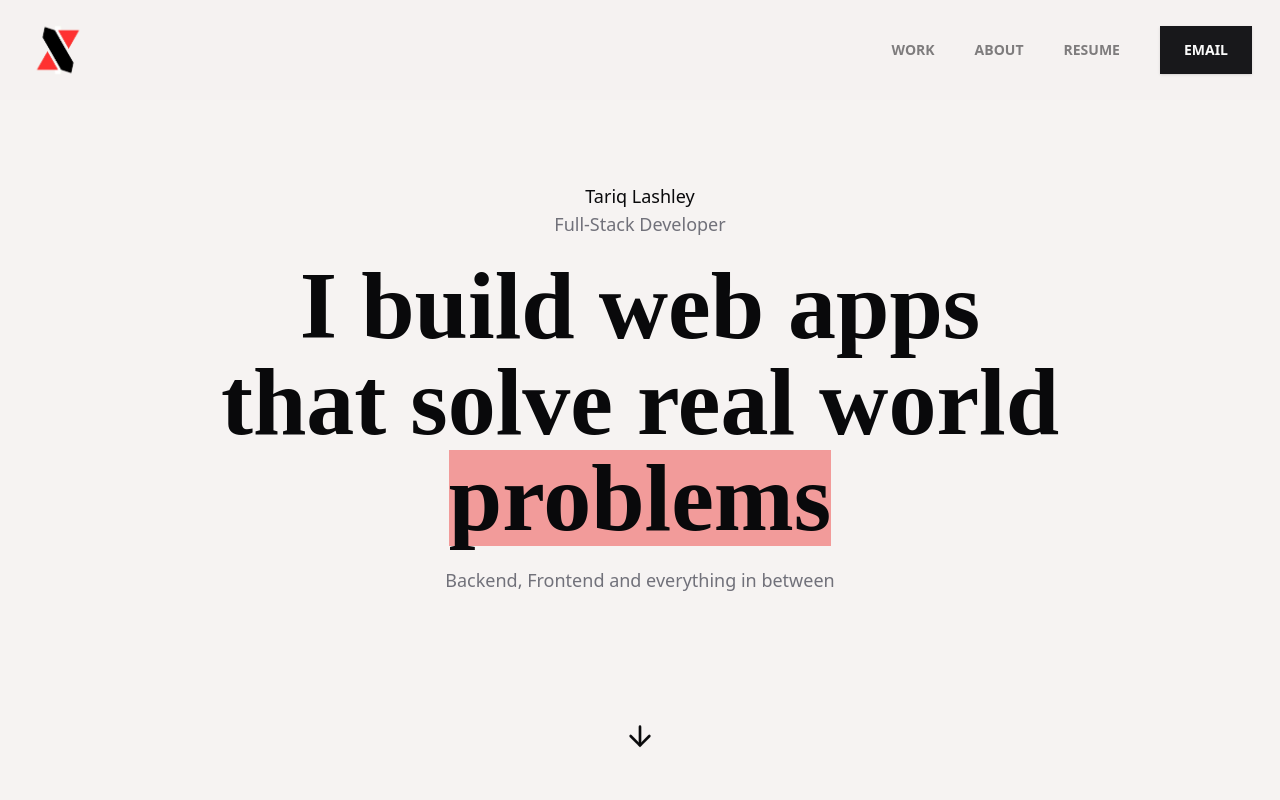
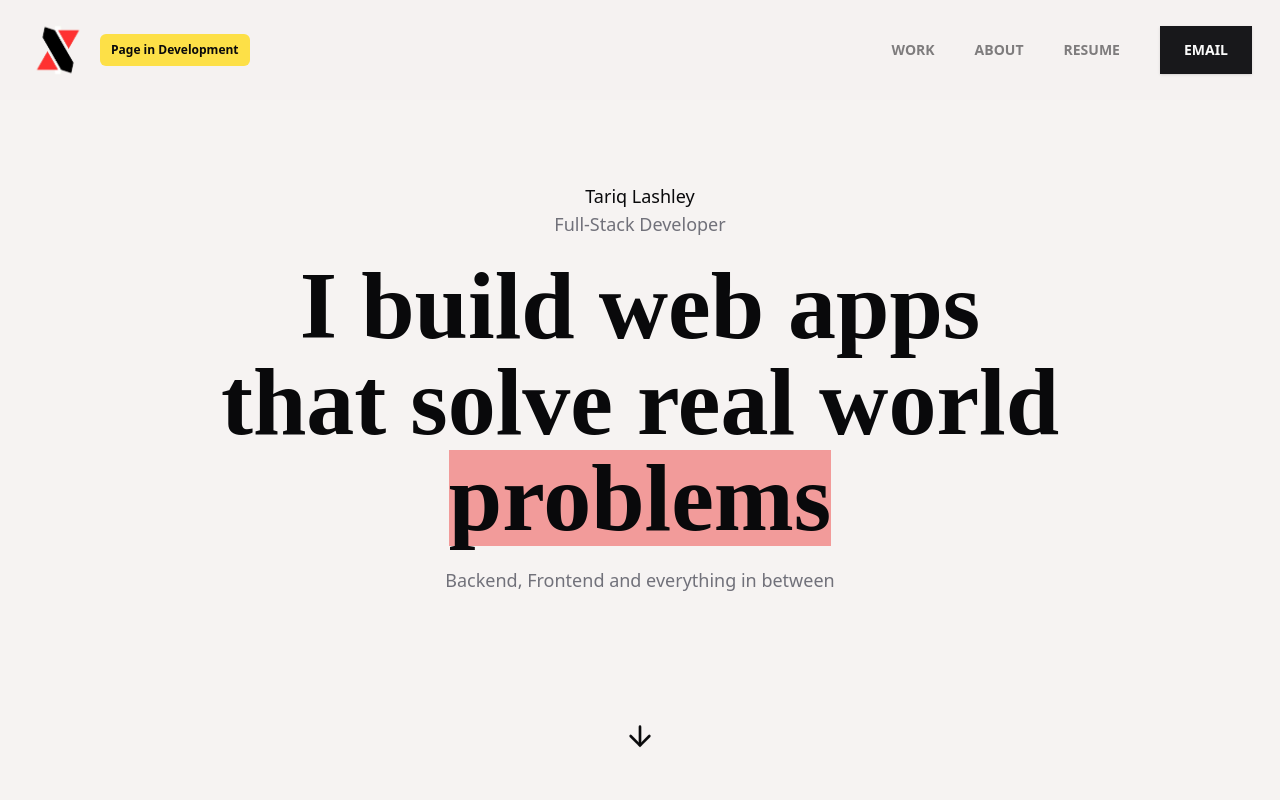
Before and after one commit to TariqLash/tariqlash.github.io, a Next.js app: page / in a window 1280 px wide. Shown: the top 800 px of the page. Built offline with nearby package versions, Linux system fonts and the light colour scheme.

Commit message:
added a badge to indicate its in progree

```diff
--- a/components/Navbar.jsx
+++ b/components/Navbar.jsx
@@ -13,6 +13,7 @@
 import { Separator } from './ui/separator'
 import { Menu } from 'lucide-react';
 import { useState } from 'react';
+import { Badge } from "@/components/ui/badge"
 
 
 const Navbar = () => {
@@ -22,8 +23,10 @@
 
   return (
     <nav className='flex items-center justify-between navbar bg-[#f6f3f2]/95 p-5 px-7 font-bold'>
-      <a href="/">
+      <a href="/" className='flex items-center'>
       <img src="locked.png" alt="logo" width={60} height={60} />
+      <Badge variant="warning" className="h-8 ml-3">Page in Development</Badge>
+
       </a>
       <div className='hidden md:flex'>
         <ul className='flex justify-around space-x-10 items-center text-sm'>
--- /dev/null
+++ b/components/ui/badge.jsx
@@ -0,0 +1,36 @@
+import * as React from "react"
+import { cva } from "class-variance-authority";
+
+import { cn } from "@/lib/utils"
+
+const badgeVariants = cva(
+  "inline-flex items-center rounded-md border px-2.5 py-0.5 text-xs font-semibold transition-colors focus:outline-none focus:ring-2 focus:ring-ring focus:ring-offset-2",
+  {
+    variants: {
+      variant: {
+        default:
+          "border-transparent bg-primary text-primary-foreground shadow hover:bg-primary/80",
+        secondary:
+          "border-transparent bg-secondary text-secondary-foreground hover:bg-secondary/80",
+        warning:
+          "border-transparent bg-yellow-300 text-yellow-300-foreground hover:bg-yellow-300/80",
+        destructive:
+          "border-transparent bg-destructive text-destructive-foreground shadow hover:bg-destructive/80",
+        outline: "text-foreground",
+      },
+    },
+    defaultVariants: {
+      variant: "default",
+    },
+  }
+)
+
+function Badge({
+  className,
+  variant,
+  ...props
+}) {
+  return (<div className={cn(badgeVariants({ variant }), className)} {...props} />);
+}
+
+export { Badge, badgeVariants }
```
